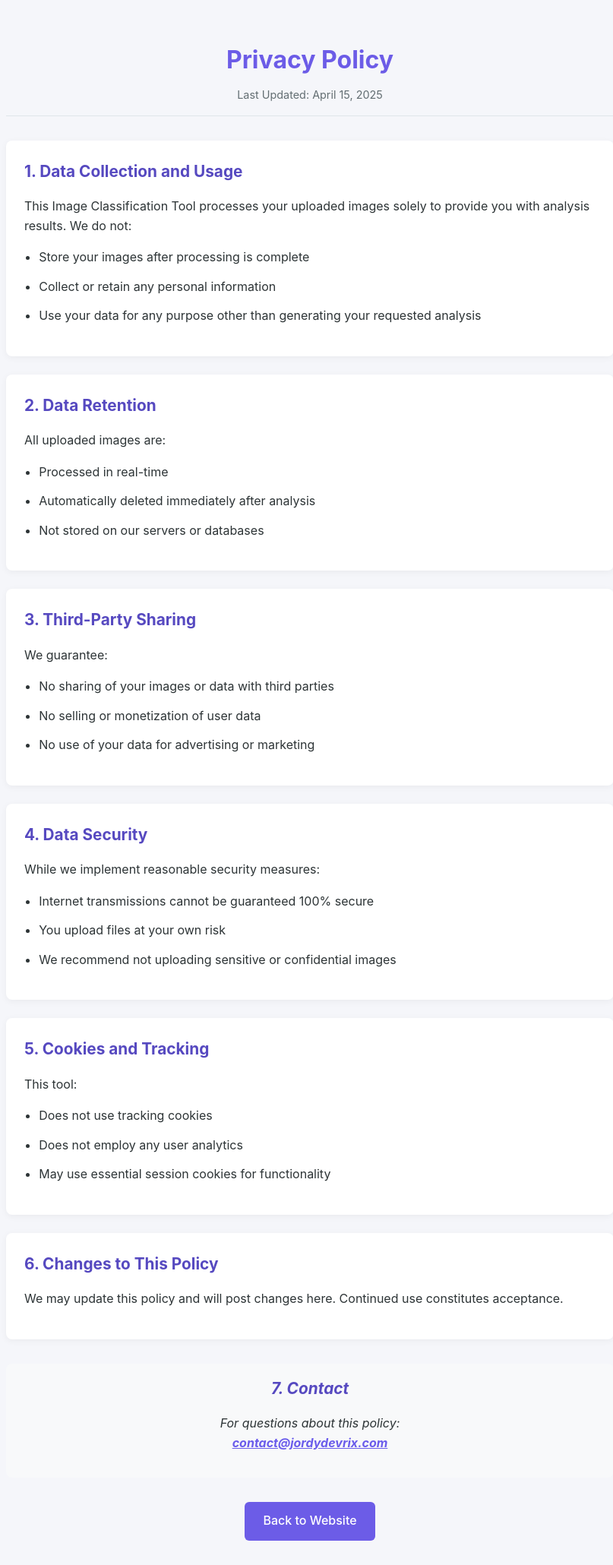
After one commit to JordyDevrix/PCC-img-detector, a Flask app: page /privacy in a window 1280 px wide. The commit adds this page. Shown: the whole page at 76% size, without its empty margins (232-1039 px from the left). Run offline with Flask 3, Linux system fonts and the light colour scheme.

Commit message:
added privacy policy

```diff
--- a/app.py
+++ b/app.py
@@ -62,6 +62,11 @@ def disclaimer():
     return render_template("disclaimer.html")
 
 
+@app.route('/privacy')
+def privacy():
+    return render_template("privacy.html")
+
+
 @app.route('/check', methods=['POST'])
 def check():
     print(request.data)
--- a/templates/disclaimer.html
+++ b/templates/disclaimer.html
@@ -128,7 +128,7 @@
         </div>
     </div>
 
-    <a href="javascript:history.back()" class="back-button">Back to Application</a>
+    <a href="javascript:history.back()" class="back-button">Back to Website</a>
 
     <script>
         document.addEventListener('DOMContentLoaded', function() {
--- /dev/null
+++ b/templates/privacy.html
@@ -0,0 +1,183 @@
+<!DOCTYPE html>
+<html lang="en">
+<head>
+    <meta charset="UTF-8">
+    <meta name="viewport" content="width=device-width, initial-scale=1.0">
+    <title>Privacy Policy - Image Classification Tool</title>
+    <style>
+        :root {
+            --primary: #6c5ce7;
+            --primary-dark: #5649c0;
+            --text: #2d3436;
+            --light-bg: #f8f9fa;
+            --border: #dfe6e9;
+        }
+
+        body {
+            font-family: 'Inter', -apple-system, BlinkMacSystemFont, sans-serif;
+            line-height: 1.6;
+            color: var(--text);
+            max-width: 800px;
+            margin: 0 auto;
+            padding: 2rem;
+            background-color: #f5f6fa;
+        }
+
+        header {
+            text-align: center;
+            margin-bottom: 2rem;
+            padding-bottom: 1rem;
+            border-bottom: 1px solid var(--border);
+        }
+
+        h1 {
+            color: var(--primary);
+            margin-bottom: 0.5rem;
+        }
+
+        .last-updated {
+            color: #636e72;
+            font-size: 0.9rem;
+        }
+
+        .policy-section {
+            background: white;
+            border-radius: 8px;
+            padding: 1.5rem;
+            margin-bottom: 1.5rem;
+            box-shadow: 0 2px 10px rgba(0,0,0,0.05);
+        }
+
+        h2 {
+            color: var(--primary-dark);
+            margin-top: 0;
+            font-size: 1.3rem;
+        }
+
+        ul {
+            padding-left: 1.2rem;
+        }
+
+        li {
+            margin-bottom: 0.8rem;
+        }
+
+        .contact {
+            font-style: italic;
+            margin-top: 2rem;
+            text-align: center;
+            padding: 1rem;
+            background: var(--light-bg);
+            border-radius: 8px;
+        }
+
+        .back-btn {
+            display: inline-block;
+            margin-top: 2rem;
+            padding: 0.8rem 1.5rem;
+            background: var(--primary);
+            color: white;
+            text-decoration: none;
+            border-radius: 6px;
+            font-weight: 500;
+            transition: background 0.2s;
+        }
+
+        .back-btn:hover {
+            background: var(--primary-dark);
+        }
+
+        @media (max-width: 600px) {
+            body {
+                padding: 1.5rem;
+            }
+
+            .policy-section {
+                padding: 1.2rem;
+            }
+        }
+    </style>
+</head>
+<body>
+    <header>
+        <h1>Privacy Policy</h1>
+        <div class="last-updated">Last Updated: <span id="currentDate"></span></div>
+    </header>
+
+    <main>
+        <div class="policy-section">
+            <h2>1. Data Collection and Usage</h2>
+            <p>This Image Classification Tool processes your uploaded images solely to provide you with analysis results. We do not:</p>
+            <ul>
+                <li>Store your images after processing is complete</li>
+                <li>Collect or retain any personal information</li>
+                <li>Use your data for any purpose other than generating your requested analysis</li>
+            </ul>
+        </div>
+
+        <div class="policy-section">
+            <h2>2. Data Retention</h2>
+            <p>All uploaded images are:</p>
+            <ul>
+                <li>Processed in real-time</li>
+                <li>Automatically deleted immediately after analysis</li>
+                <li>Not stored on our servers or databases</li>
+            </ul>
+        </div>
+
+        <div class="policy-section">
+            <h2>3. Third-Party Sharing</h2>
+            <p>We guarantee:</p>
+            <ul>
+                <li>No sharing of your images or data with third parties</li>
+                <li>No selling or monetization of user data</li>
+                <li>No use of your data for advertising or marketing</li>
+            </ul>
+        </div>
+
+        <div class="policy-section">
+            <h2>4. Data Security</h2>
+            <p>While we implement reasonable security measures:</p>
+            <ul>
+                <li>Internet transmissions cannot be guaranteed 100% secure</li>
+                <li>You upload files at your own risk</li>
+                <li>We recommend not uploading sensitive or confidential images</li>
+            </ul>
+        </div>
+
+        <div class="policy-section">
+            <h2>5. Cookies and Tracking</h2>
+            <p>This tool:</p>
+            <ul>
+                <li>Does not use tracking cookies</li>
+                <li>Does not employ any user analytics</li>
+                <li>May use essential session cookies for functionality</li>
+            </ul>
+        </div>
+
+        <div class="policy-section">
+            <h2>6. Changes to This Policy</h2>
+            <p>We may update this policy and will post changes here. Continued use constitutes acceptance.</p>
+        </div>
+
+        <div class="contact">
+            <h2>7. Contact</h2>
+            <p>For questions about this policy:<br>
+            <strong><a style="color: #6a5ceb" href=mailto:"contact@jordydevrix.com">contact@jordydevrix.com</a></strong></p>
+        </div>
+
+        <div style="text-align: center;">
+            <a href="javascript:history.back()" class="back-btn">Back to Website</a>
+        </div>
+    </main>
+
+    <script>
+        // Set current date automatically
+        document.getElementById('currentDate').textContent = new Date().toLocaleDateString('en-US', {
+            year: 'numeric',
+            month: 'long',
+            day: 'numeric'
+        });
+    </script>
+</body>
+</html>
```
Also changed, not shown: templates/index.html (+62 -5 lines).
